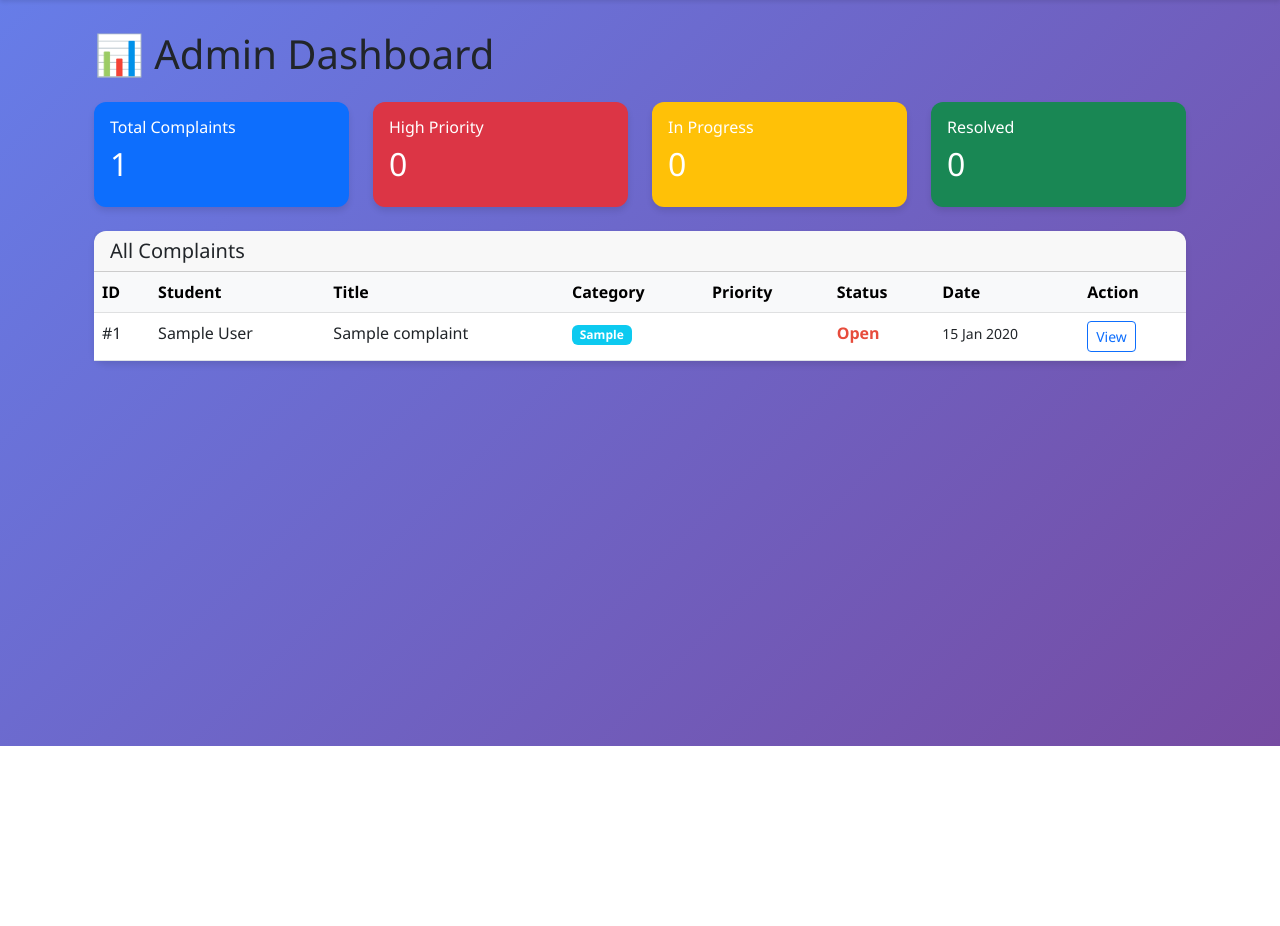
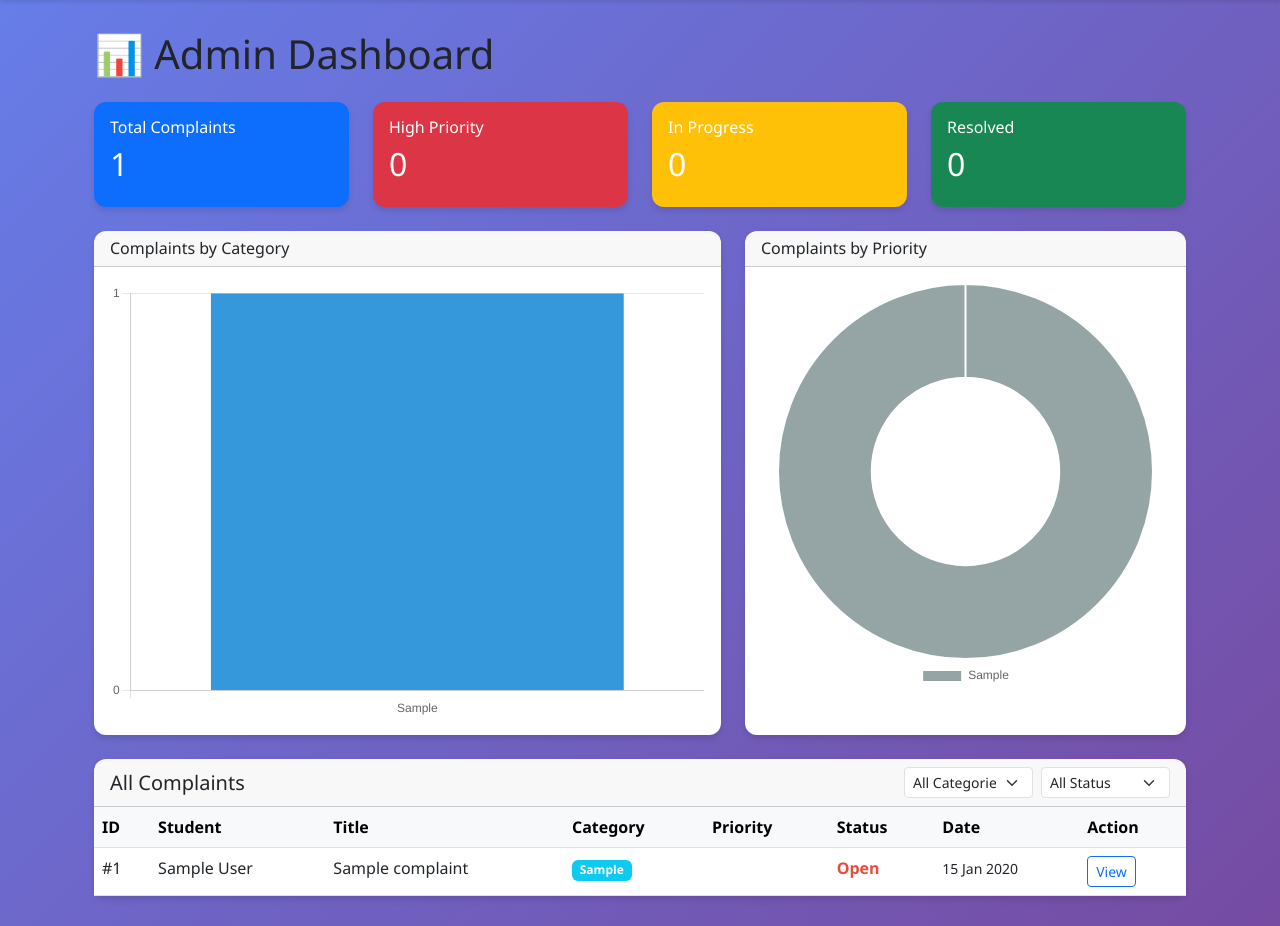
Before and after one commit to hostelcare-app/hostel-complaint-system, a Flask app: page /dashboard in a window 1280 px wide. Shown: the part 54-980 px from the top of the page. Before the commit the page ends 800 px from the top, so only its background shows below. Run offline with Flask 3, Linux system fonts and the light colour scheme; the visitor is signed in with stand-in values (Sample User, id 1); tables that the repository leaves empty hold one stand-in row (values such as "Sample post"); parts of the project's set-up code (start-up, migrations or seed data) failed here and were passed over.

Commit message:
Enhance admin dashboard with analytics and filters
Added analytics charts for complaints by category and priority, including client-side filtering for the complaints table.

```diff
--- a/templates/admin_dashboard.html
+++ b/templates/admin_dashboard.html
@@ -42,14 +42,49 @@
         </div>
     </div>
 
+    <!-- Analytics Charts -->
+    <div class="row mb-4">
+        <div class="col-md-7">
+            <div class="card h-100">
+                <div class="card-header">
+                    <h6 class="mb-0">Complaints by Category</h6>
+                </div>
+                <div class="card-body">
+                    <canvas id="categoryChart" height="220"></canvas>
+                </div>
+            </div>
+        </div>
+        <div class="col-md-5">
+            <div class="card h-100">
+                <div class="card-header">
+                    <h6 class="mb-0">Complaints by Priority</h6>
+                </div>
+                <div class="card-body">
+                    <canvas id="priorityChart" height="220"></canvas>
+                </div>
+            </div>
+        </div>
+    </div>
+
     <!-- Complaints Table -->
     <div class="card">
-        <div class="card-header">
+        <div class="card-header d-flex flex-wrap justify-content-between align-items-center gap-2">
             <h5 class="mb-0">All Complaints</h5>
+            <div class="d-flex gap-2">
+                <select id="categoryFilter" class="form-select form-select-sm">
+                    <option value="">All Categories</option>
+                </select>
+                <select id="statusFilter" class="form-select form-select-sm">
+                    <option value="">All Status</option>
+                    <option value="open">Open</option>
+                    <option value="in_progress">In Progress</option>
+                    <option value="resolved">Resolved</option>
+                </select>
+            </div>
         </div>
         <div class="card-body p-0">
             <div class="table-responsive">
-                <table class="table table-hover mb-0">
+                <table class="table table-hover mb-0" id="complaintsTable">
                     <thead class="table-light">
                         <tr>
                             <th>ID</th>
@@ -64,7 +99,7 @@
                     </thead>
                     <tbody>
                         {% for complaint in complaints %}
-                        <tr>
+                        <tr data-category="{{ complaint.category }}" data-status="{{ complaint.status }}">
                             <td>#{{ complaint.id }}</td>
                             <td>{{ complaint.author.name }}</td>
                             <td>{{ complaint.title }}</td>
@@ -92,3 +127,81 @@
     </div>
 </div>
 {% endblock %}
+
+{% block extra_js %}
+<script src="https://cdn.jsdelivr.net/npm/chart.js@4.4.0/dist/chart.umd.min.js"></script>
+<script>
+document.addEventListener('DOMContentLoaded', function () {
+    // Fetch stats and draw charts
+    fetch("{{ url_for('api_stats') }}")
+        .then(res => res.json())
+        .then(data => {
+            const catLabels = Object.keys(data.categories);
+            const catValues = Object.values(data.categories);
+
+            new Chart(document.getElementById('categoryChart'), {
+                type: 'bar',
+                data: {
+                    labels: catLabels,
+                    datasets: [{
+                        label: 'Complaints',
+                        data: catValues,
+                        backgroundColor: '#3498db'
+                    }]
+                },
+                options: {
+                    responsive: true,
+                    plugins: { legend: { display: false } },
+                    scales: { y: { beginAtZero: true, ticks: { precision: 0 } } }
+                }
+            });
+
+            const prioLabels = Object.keys(data.priorities);
+            const prioValues = Object.values(data.priorities);
+            const prioColors = prioLabels.map(p =>
+                p === 'high' ? '#e74c3c' : p === 'medium' ? '#f39c12' : '#95a5a6'
+            );
+
+            new Chart(document.getElementById('priorityChart'), {
+                type: 'doughnut',
+                data: {
+                    labels: prioLabels,
+                    datasets: [{
+                        data: prioValues,
+                        backgroundColor: prioColors
+                    }]
+                },
+                options: {
+                    responsive: true,
+                    plugins: { legend: { position: 'bottom' } }
+                }
+            });
+
+            // Populate category filter dropdown
+            const categoryFilter = document.getElementById('categoryFilter');
+            catLabels.forEach(cat => {
+                const opt = document.createElement('option');
+                opt.value = cat;
+                opt.textContent = cat;
+                categoryFilter.appendChild(opt);
+            });
+        });
+
+    // Client-side table filtering
+    function applyFilters() {
+        const category = document.getElementById('categoryFilter').value;
+        const status = document.getElementById('statusFilter').value;
+        const rows = document.querySelectorAll('#complaintsTable tbody tr');
+
+        rows.forEach(row => {
+            const matchCategory = !category || row.dataset.category === category;
+            const matchStatus = !status || row.dataset.status === status;
+            row.style.display = (matchCategory && matchStatus) ? '' : 'none';
+        });
+    }
+
+    document.getElementById('categoryFilter').addEventListener('change', applyFilters);
+    document.getElementById('statusFilter').addEventListener('change', applyFilters);
+});
+</script>
+{% endblock %}
```
